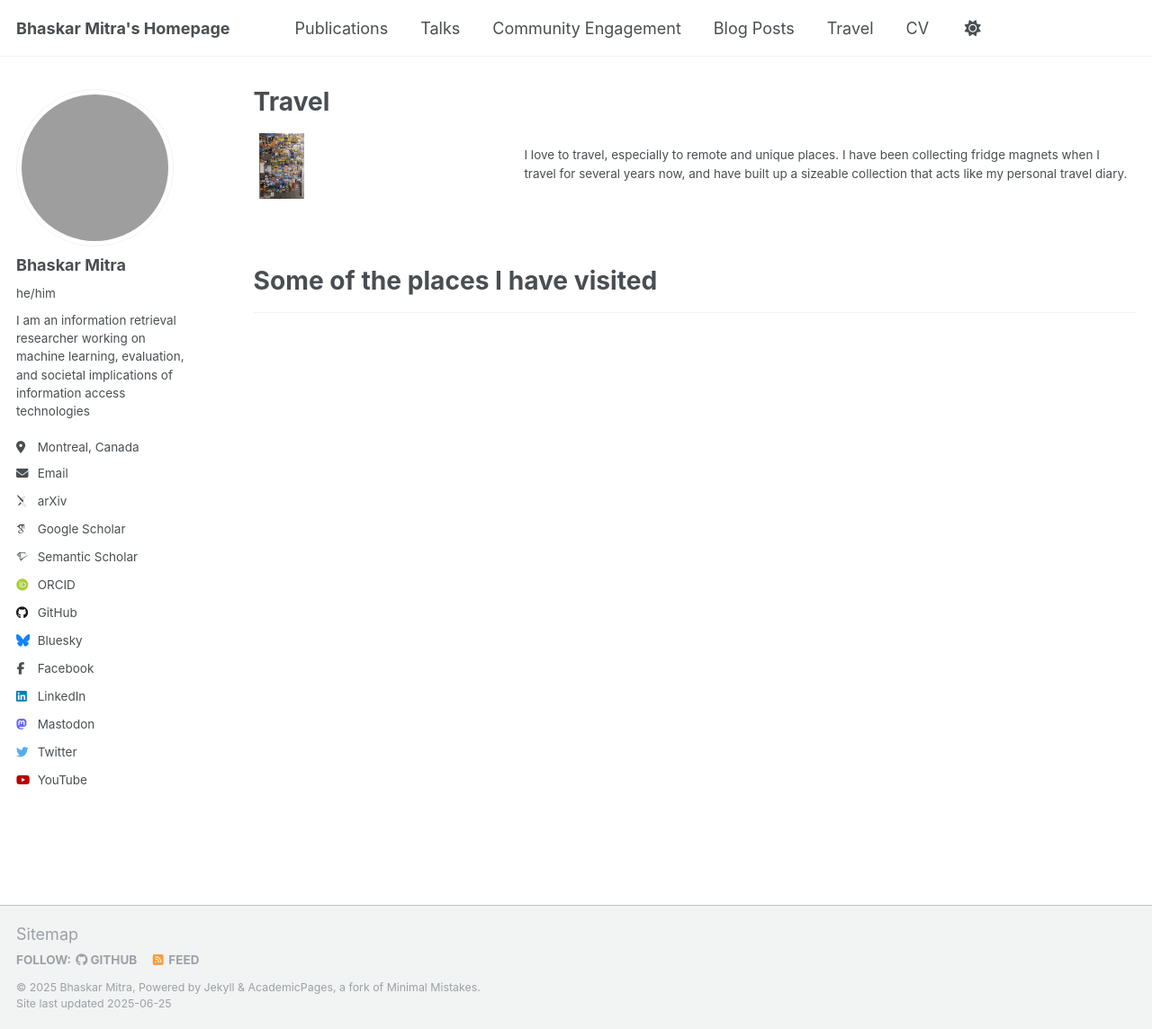
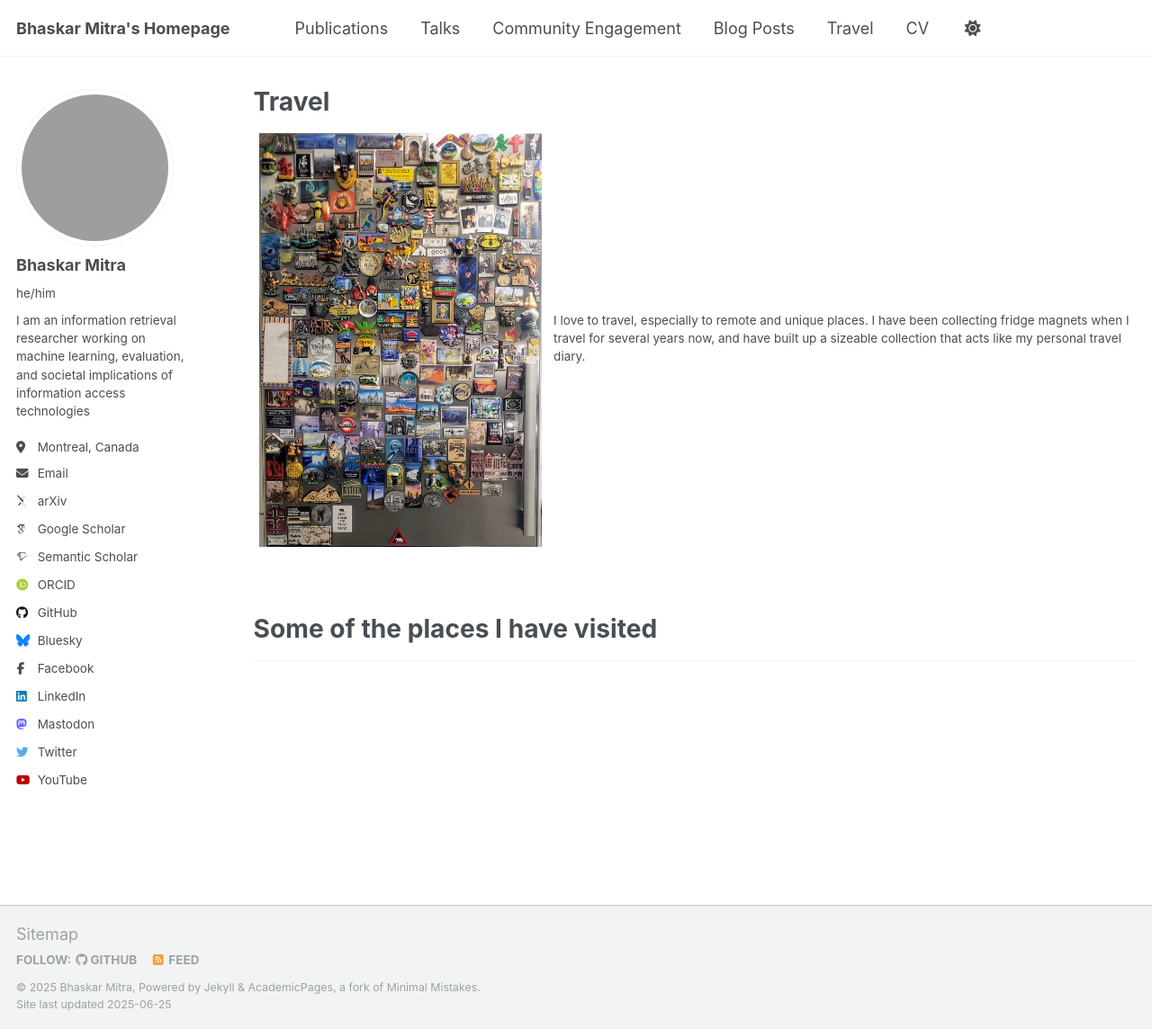
Before and after one commit to bhaskar-mitra/bhaskar-mitra.github.io, a Jekyll site: the page built from _pages/travel.html, in a window 1280 px wide and 1144 px high. Shown: the whole window at 90% size. Built offline with Jekyll 4.4.1, drawn with Linux system fonts in a browser that asks for light colours; some web fonts are replaced; grey boxes are pictures that could not be loaded.

Commit message:
Update travel.html

```diff
--- a/_pages/travel.html
+++ b/_pages/travel.html
@@ -10,9 +10,9 @@ author_profile: true
 <div>
   <div>
     <table style="border:none">
-      <tr style="border:none" width="50%">
-        <td width="30%" style="border:none"><img src="/images/magnets.jpg" width="50"/></td>
-        <td style="border:none">
+      <tr style="border:none">
+        <td width="10%" style="border:none"><img src="/images/magnets.jpg"/></td>
+        <td width="20%" style="border:none">
           <p>
             I love to travel, especially to remote and unique places.
             I have been collecting fridge magnets when I travel for several years now, and have built up a sizeable collection that acts like my personal travel diary.
```
